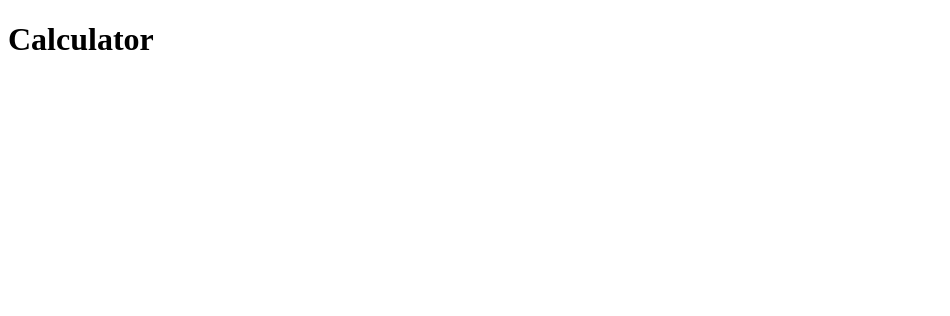
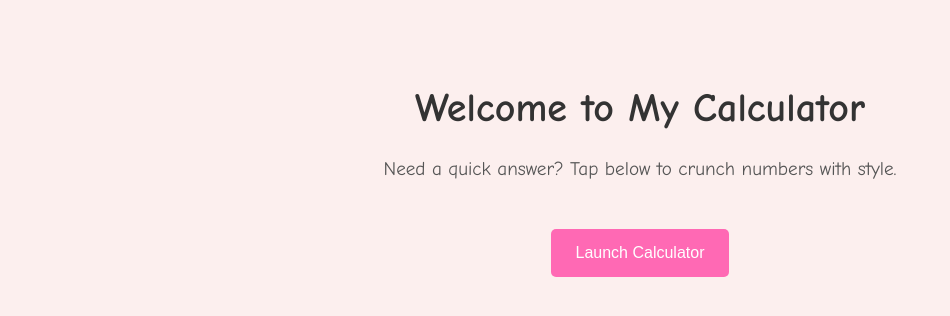
Before and after one commit to Nostalgiahunter279/calculator, a plain HTML site: page index.html in a window 1280 px wide. Shown: the whole page, without its empty margins (0-950 px from the left). Drawn offline with Linux system fonts and the light colour scheme.

Commit message:
Update index.html

```diff
--- a/index.html
+++ b/index.html
@@ -1,9 +1,42 @@
 <!DOCTYPE html>
-<html>
-  <head>
-    <title>My Calculator</title>
-  </head>
-  <body>
-    <h1>Calculator</h1>
-  </body>
+<html lang="en">
+<head>
+  <meta charset="UTF-8" />
+  <meta name="viewport" content="width=device-width, initial-scale=1.0" />
+  <title>Welcome to My Calculator</title>
+  <style>
+    body {
+      font-family: 'Comic Sans MS', cursive, sans-serif;
+      text-align: center;
+      background-color: #fcefee;
+      padding-top: 50px;
+    }
+    h1 {
+      color: #333;
+      font-size: 2.5em;
+    }
+    p {
+      color: #555;
+      font-size: 1.2em;
+    }
+    button {
+      margin-top: 30px;
+      padding: 15px 25px;
+      font-size: 1em;
+      color: white;
+      background-color: #ff69b4;
+      border: none;
+      border-radius: 5px;
+      cursor: pointer;
+    }
+    button:hover {
+      background-color: #d14a96;
+    }
+  </style>
+</head>
+<body>
+  <h1>Welcome to My Calculator</h1>
+  <p>Need a quick answer? Tap below to crunch numbers with style.</p>
+  <button onclick="window.location.href='calculator.html'">Launch Calculator</button>
+</body>
 </html>
```
